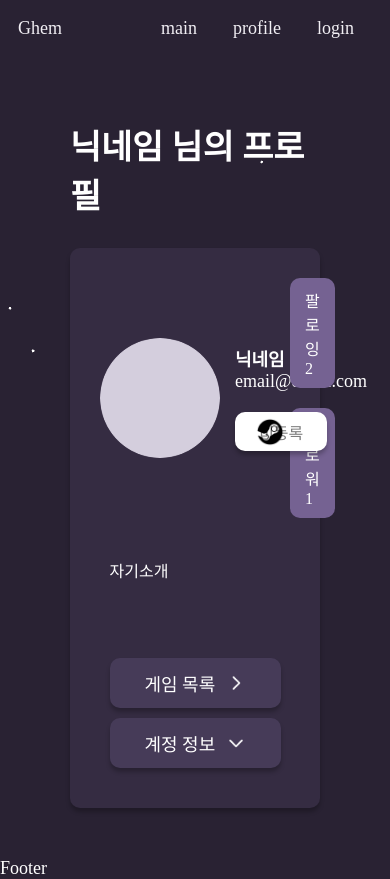
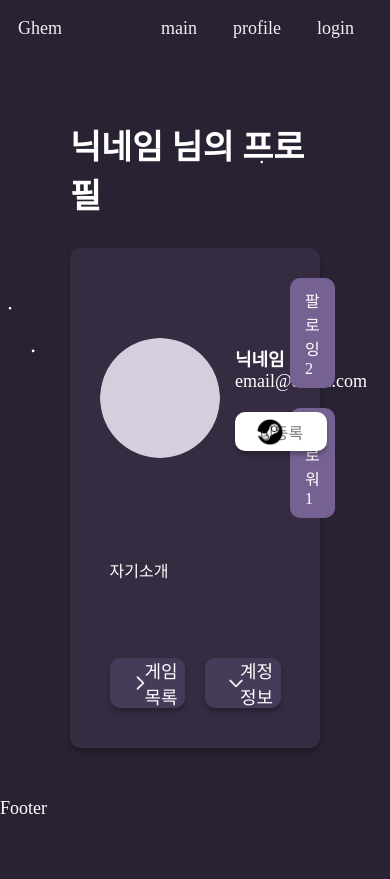
Before and after one commit to season2lee/GHEM, a React (Vite) app in the folder FE/ghem/: page /profile in a window 390 px wide. After the commit the page ends 844 px from the top, so only its background shows below. Built offline with nearby package versions, Linux system fonts and the light colour scheme; a web font is replaced by a local one.

Commit message:
🐾[FE:feat] 마이프로필 반응형 구현

```diff
--- a/FE/ghem/src/components/profile/computerSpec/ComputerSpec.tsx
+++ b/FE/ghem/src/components/profile/computerSpec/ComputerSpec.tsx
@@ -36,6 +36,10 @@ const computerSpecWrapper = css`
   width: auto;
   display: flex;
   flex-direction: column;
+
+  @media (max-width: 768px) {
+    width: 100%;
+  }
 `;
 
 const computerSpecBox = css`
--- a/FE/ghem/src/components/profile/computerSpec/common/SelectBox.tsx
+++ b/FE/ghem/src/components/profile/computerSpec/common/SelectBox.tsx
@@ -13,10 +13,6 @@ function SelectBox() {
 }
 
 const select = css`
-  /* -moz-appearance: none;
-    -webkit-appearance: none;
-    appearance: none; */
-
   cursor: pointer;
   width: 150px;
   height: 40px;
--- a/FE/ghem/src/components/profile/menu/ProfileMenu.tsx
+++ b/FE/ghem/src/components/profile/menu/ProfileMenu.tsx
@@ -72,6 +72,10 @@ const profileMenuWrapper = css`
     width: 20px;
     height: 20px;
   }
+
+  @media (max-width: 768px) {
+    justify-content: center;
+  }
 `;
 
 export default ProfileMenu;
--- a/FE/ghem/src/components/profile/menu/ProfileMenuList.tsx
+++ b/FE/ghem/src/components/profile/menu/ProfileMenuList.tsx
@@ -12,6 +12,7 @@ function ProfileMenus() {
   return (
     <div css={profileMenuWrapper}>
       <ProfileMenu text="게임 목록" />
+      <div>
         <ProfileMenu text="계정 정보" onClickOpenHiddenMenu={onClickOpenHiddenMenu} />
         {isOpenHiddenMenu && (
           <div css={hiddenMenuWrapper}>
@@ -20,11 +21,24 @@ function ProfileMenus() {
           </div>
         )}
       </div>
+    </div>
   );
 }
 
 const profileMenuWrapper = css`
   width: 90%;
+
+  @media (max-width: 768px) {
+    display: flex;
+    flex-direction: row;
+    gap: 20px;
+
+    > div {
+      width: 50%;
+      display: flex;
+      flex-direction: column;
+    }
+  }
 `;
 
 const hiddenMenuWrapper = css`
--- a/FE/ghem/src/pages/ProfilePage.tsx
+++ b/FE/ghem/src/pages/ProfilePage.tsx
@@ -32,7 +32,6 @@ const wrapper = css`
 
 const profileWrapper = css`
   width: 100%;
-  /* height: 100%; */
 
   > h2 {
     margin-bottom: 30px;
```
Lines whose indentation alone changed are shown as unchanged.
